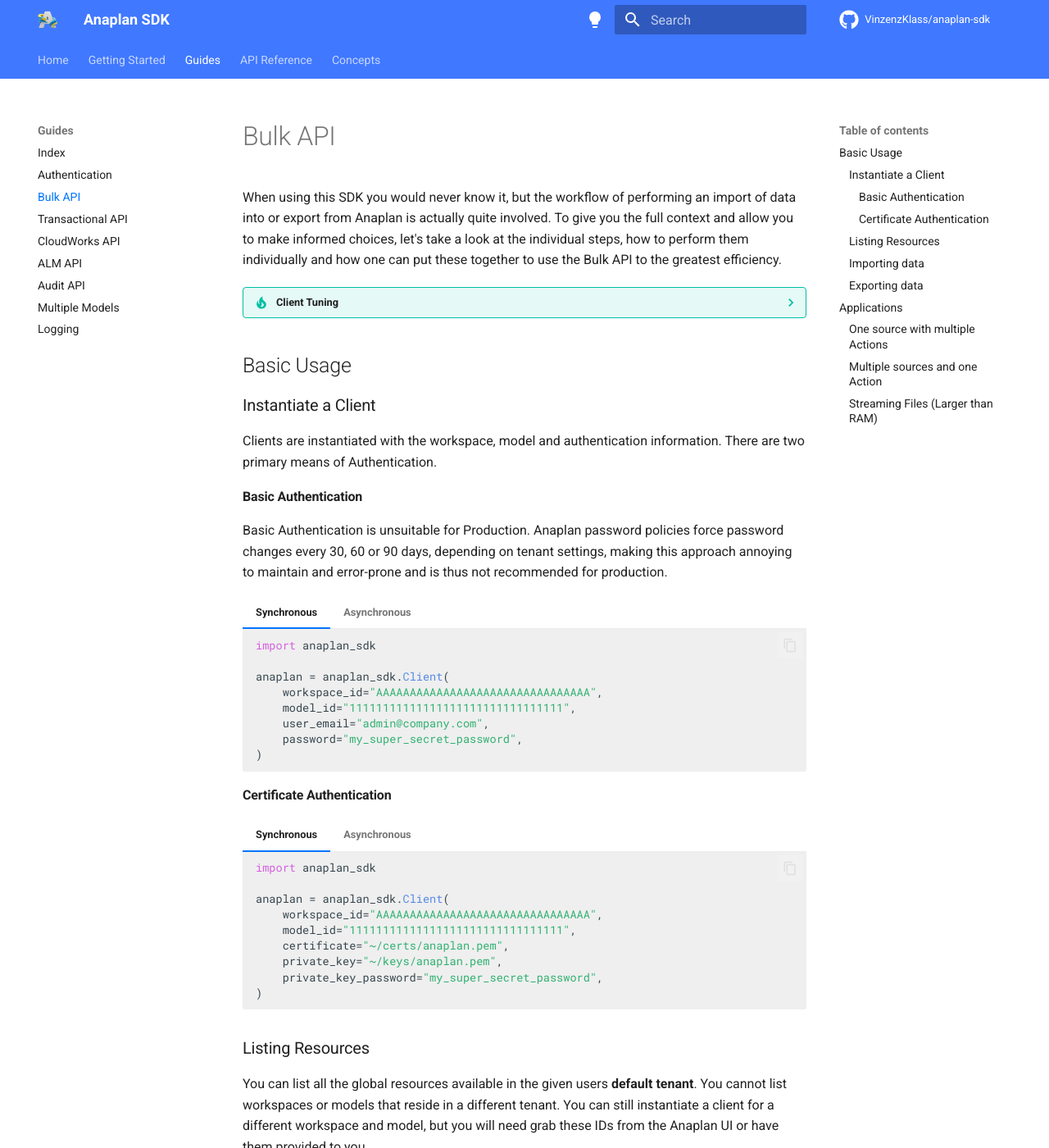
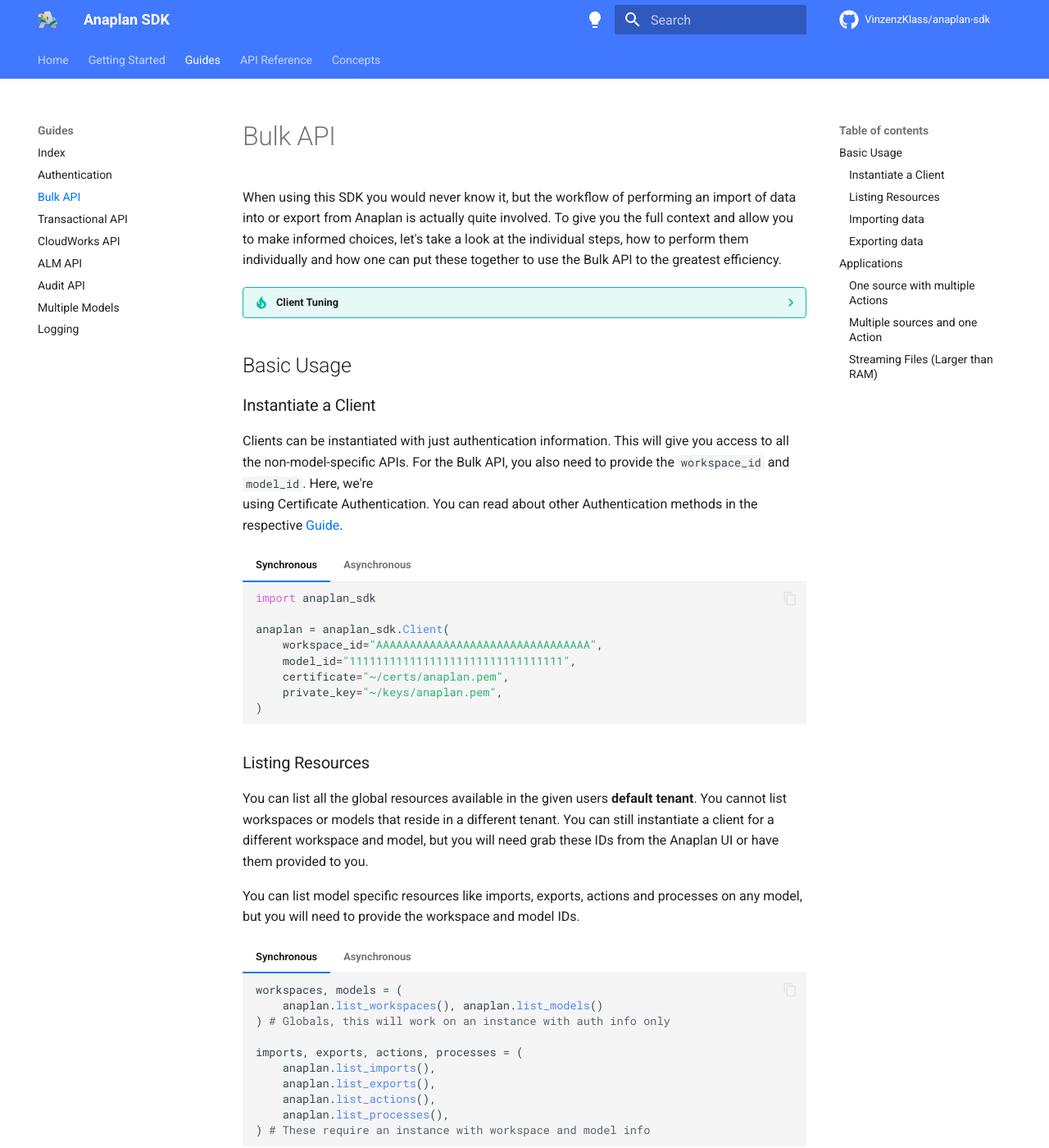
Before and after one commit to VinzenzKlass/anaplan-sdk, an MkDocs documentation site: the page built from docs/guides/bulk.md, in a window 1280 px wide and 1400 px high. Shown: the whole window at 82% size. Built offline with MkDocs 1.6.1 and Material for MkDocs 9.7.7, drawn with Linux system fonts in a browser that asks for light colours; comment, search, counter and statistics services are not loaded.

Commit message:
feat: authentication methods

````diff
--- a/docs/css/styles.css
+++ b/docs/css/styles.css
@@ -4,7 +4,6 @@
 }
 
 :root, [data-md-color-scheme=default] {
-    --md-code-bg-color: #efefef;
     --header-bg-color: rgba(0, 75, 255, 0.75);
 }
 
--- a/docs/guides/bulk.md
+++ b/docs/guides/bulk.md
@@ -13,40 +13,10 @@
 
 ### Instantiate a Client
 
-Clients are instantiated with the workspace, model and authentication information. There are two primary means of
-Authentication.
-
-#### Basic Authentication
-
-Basic Authentication is unsuitable for Production. Anaplan password policies force password changes every 30, 60 or 90
-days, depending on tenant settings, making this approach annoying to maintain and error-prone and is thus not
-recommended for production.
-
-=== "Synchronous"
-    ```python
-    import anaplan_sdk
-
-    anaplan = anaplan_sdk.Client(
-        workspace_id="AAAAAAAAAAAAAAAAAAAAAAAAAAAAAAAA",
-        model_id="11111111111111111111111111111111",
-        user_email="admin@company.com",
-        password="my_super_secret_password",
-    )
-    ```
-
-=== "Asynchronous"
-    ```python
-    import anaplan_sdk
-
-    anaplan = anaplan_sdk.AsyncClient(
-        workspace_id="AAAAAAAAAAAAAAAAAAAAAAAAAAAAAAAA",
-        model_id="11111111111111111111111111111111",
-        user_email="admin@company.com",
-        password="my_super_secret_password",
-    )
-    ```
-
-#### Certificate Authentication
+Clients can be instantiated with just authentication information. This will give you access to all the
+non-model-specific APIs. For the Bulk API, you also need to provide the `workspace_id` and `model_id`. Here, we're
+using Certificate Authentication. You can read about other Authentication methods in the respective
+[Guide](authentication.md).
 
 === "Synchronous"
     ```python
@@ -57,7 +27,6 @@
         model_id="11111111111111111111111111111111",
         certificate="~/certs/anaplan.pem",
         private_key="~/keys/anaplan.pem",
-        private_key_password="my_super_secret_password",
     )
     ```
 === "Asynchronous"
@@ -69,7 +38,6 @@
         model_id="11111111111111111111111111111111",
         certificate="~/certs/anaplan.pem",
         private_key="~/keys/anaplan.pem",
-        private_key_password="my_super_secret_password",
     )
     ```
 ### Listing Resources
--- a/pyproject.toml
+++ b/pyproject.toml
@@ -29,7 +29,8 @@
     "polars>=1.29.0",
     "griffe-fieldz>=0.2.1",
     "oauthlib>=3.2.2",
-    "cryptography>=42.0.7"
+    "cryptography>=42.0.7",
+    "pykeepass>=4.1.1.post1",
 ]
 
 [project.urls]
````
Also changed, not shown: docs/anaplan_explained.md (+5 -3 lines), docs/guides/authentication.md (+173 -0 lines), docs/img/anaplan-overview.webp (deleted), 1 other file.
